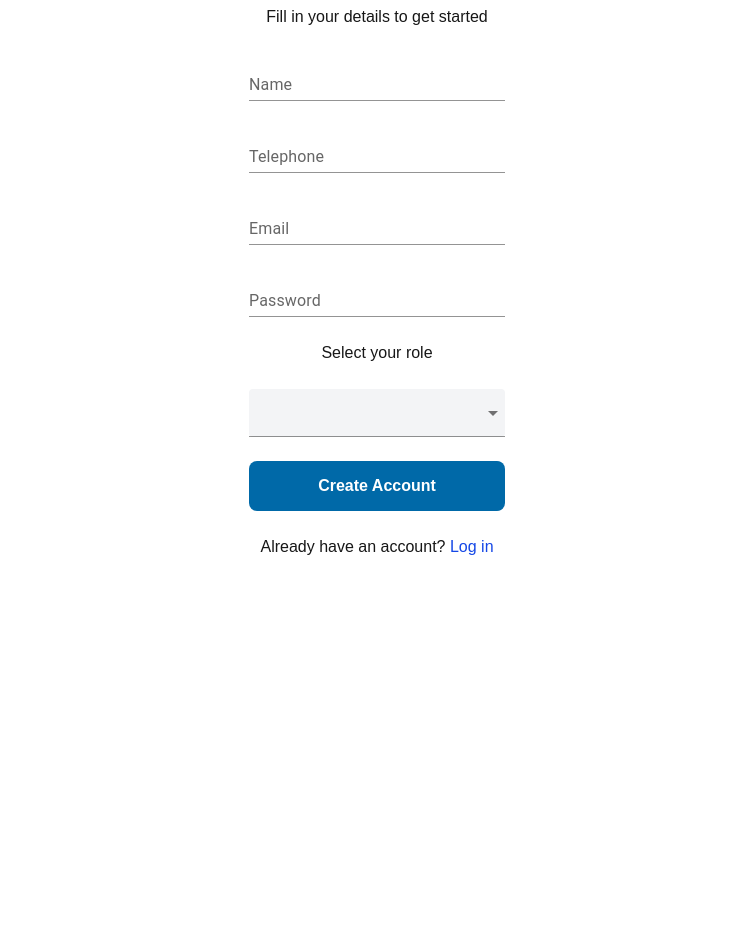
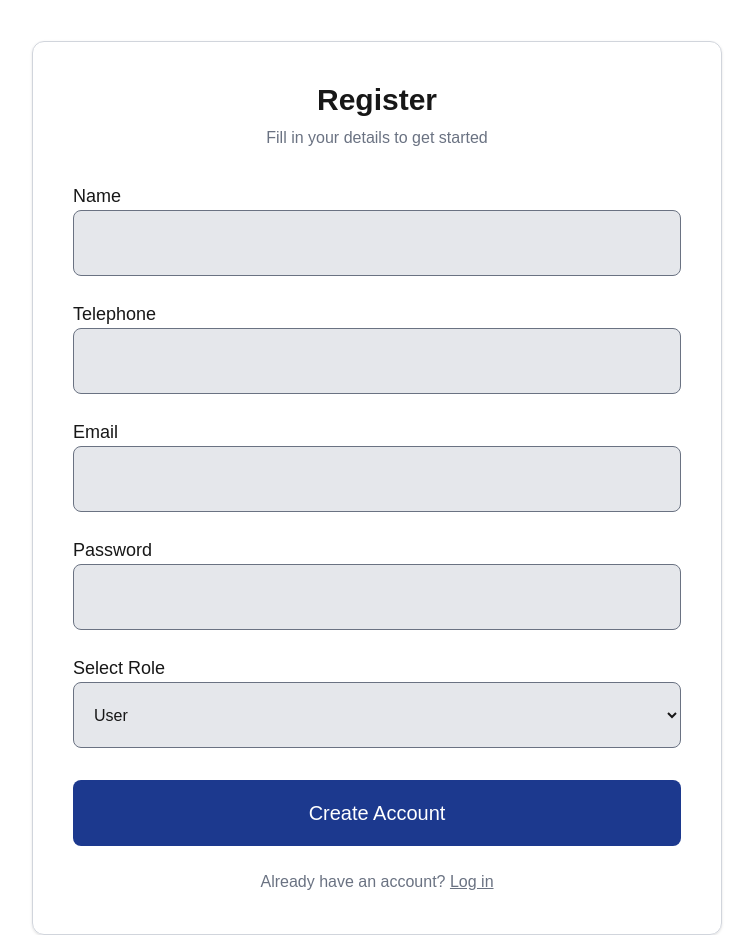
Before and after one commit to ThammanitChai/Front-project, a Next.js app: page /register in a window 1280 px wide. Shown: the part 260-1195 px from the top of the page, without its empty margins (263-1016 px from the left). Before the commit the page ends 893 px from the top, so only its background shows below. Built offline with nearby package versions, Linux system fonts and the light colour scheme.

Commit message:
Fixed Register

```diff
--- a/src/app/login/page.tsx
+++ b/src/app/login/page.tsx
@@ -13,7 +13,7 @@ export default function LoginPage() {
 
   const handleLogin = async () => {
     if (!email || !password) {
-      alert("กรอกข้อมูลให้ครบ")
+      alert("Please Fill Information")
       return
     }
 
@@ -34,7 +34,6 @@ export default function LoginPage() {
   return (
     <div className="min-h-screen flex flex-col items-center justify-start bg-white pt-24">
 
-      {/* Title */}
       <h1 className="text-5xl font-bold mb-4">
         SpaceFlow
       </h1>
@@ -43,7 +42,6 @@ export default function LoginPage() {
         Book your perfect co-working spot
       </p>
 
-      {/* Card */}
       <div className="w-[690px] border border-gray-300 rounded-xl p-10 shadow-sm">
 
         <h2 className="text-3xl font-bold text-center mb-2">
@@ -54,7 +52,6 @@ export default function LoginPage() {
           Enter your credentials to continue
         </p>
 
-        {/* Email */}
         <label className="text-lg">Email</label>
         <input
           type="email"
@@ -63,7 +60,6 @@ export default function LoginPage() {
           className="w-full h-[66px] bg-gray-200 border border-gray-500 rounded-lg px-4 mb-6"
         />
 
-        {/* Password */}
         <label className="text-lg">Password</label>
         <input
           type="password"
@@ -72,7 +68,6 @@ export default function LoginPage() {
           className="w-full h-[66px] bg-gray-200 border border-gray-500 rounded-lg px-4 mb-8"
         />
 
-        {/* Button */}
         <button
           onClick={handleLogin}
           className="w-full h-[66px] bg-blue-900 text-white text-xl rounded-lg hover:bg-blue-800"
@@ -80,7 +75,6 @@ export default function LoginPage() {
           Log in
         </button>
 
-        {/* Register */}
         <p className="text-center text-gray-500 mt-6">
           Don’t have an account?{" "}
           <span
--- a/src/app/register/page.tsx
+++ b/src/app/register/page.tsx
@@ -1,29 +1,108 @@
-import { Button, TextField } from "@mui/material"
-import { Select, MenuItem } from "@mui/material"
-import Link from "next/link"
+"use client"
 
-export default function Register () {
-    return (
-        <main className="w-[100%] flex flex-col items-center justify-center mt-5 ">
-            <div className="text-5xl font-bold text-black">SpaceFlow</div>
-            <div className="mt-3">Book your perfect co-working spot</div>
-            <form className="flex flex-col items-center gap-6 mt-8">
-                <div className="text-2xl font-bold">Register</div>
-                <div>Fill in your details to get started</div>
-                <TextField className="w-[20vw]" variant="standard" label="Name" name="Name"  />
-                <TextField className="w-[20vw]" variant="standard" label="Telephone" name="Telephone" />
-                <TextField className="w-[20vw]" variant="standard" label="Email" name="Email" />
-                <TextField className="w-[20vw]" variant="standard" label="Password" name="Password" />
-                <div>Select your role</div>
-                  <Select className="h-[3em] w-[20vw] bg-gray-100 rounded" variant="standard">
-                    <MenuItem value="Admin">Admin</MenuItem>
-                    <MenuItem value="User">User</MenuItem>
-                </Select>
+import { useState } from "react"
+import { useRouter } from "next/navigation"
 
-                <button className="bg-sky-700 font-extrabold text-white w-[20vw] h-[50px] rounded-lg hover:bg-gray-300 hover:text-sky-700" name="Book Venue">Create Account</button>
-                <div>Already have an account? <Link className="text-blue-700" href="/login">Log in</Link></div>
+export default function RegisterPage() {
+  const router = useRouter()
 
-            </form>
-        </main>
-    )
+  const [name, setName] = useState("")
+  const [tel, setTel] = useState("")
+  const [email, setEmail] = useState("")
+  const [password, setPassword] = useState("")
+  const [role, setRole] = useState("user")
+
+  const handleRegister = () => {
+    if (!name || !tel || !email || !password) {
+      alert("Please fill all fields")
+      return
+    }
+
+    alert("Register success ✅")
+    router.push("/login")
+  }
+
+  return (
+    <div className="min-h-screen flex flex-col items-center justify-start bg-white pt-24">
+
+      <h1 className="text-5xl font-bold mb-4">
+        SpaceFlow
+      </h1>
+
+      <p className="text-gray-500 text-xl mb-10">
+        Book your perfect co-working spot
+      </p>
+
+      <div className="w-[690px] border border-gray-300 rounded-xl p-10 shadow-sm">
+
+        <h2 className="text-3xl font-bold text-center mb-2">
+          Register
+        </h2>
+
+        <p className="text-center text-gray-500 mb-8">
+          Fill in your details to get started
+        </p>
+
+        <label className="text-lg">Name</label>
+        <input
+          type="text"
+          value={name}
+          onChange={(e) => setName(e.target.value)}
+          className="w-full h-[66px] bg-gray-200 border border-gray-500 rounded-lg px-4 mb-6"
+        />
+
+        <label className="text-lg">Telephone</label>
+        <input
+          type="text"
+          value={tel}
+          onChange={(e) => setTel(e.target.value)}
+          className="w-full h-[66px] bg-gray-200 border border-gray-500 rounded-lg px-4 mb-6"
+        />
+
+        <label className="text-lg">Email</label>
+        <input
+          type="email"
+          value={email}
+          onChange={(e) => setEmail(e.target.value)}
+          className="w-full h-[66px] bg-gray-200 border border-gray-500 rounded-lg px-4 mb-6"
+        />
+
+        <label className="text-lg">Password</label>
+        <input
+          type="password"
+          value={password}
+          onChange={(e) => setPassword(e.target.value)}
+          className="w-full h-[66px] bg-gray-200 border border-gray-500 rounded-lg px-4 mb-6"
+        />
+
+        <label className="text-lg">Select Role</label>
+        <select
+          value={role}
+          onChange={(e) => setRole(e.target.value)}
+          className="w-full h-[66px] bg-gray-200 border border-gray-500 rounded-lg px-4 mb-8"
+        >
+          <option value="user">User</option>
+          <option value="admin">Admin</option>
+        </select>
+
+        <button
+          onClick={handleRegister}
+          className="w-full h-[66px] bg-blue-900 text-white text-xl rounded-lg hover:bg-blue-800"
+        >
+          Create Account
+        </button>
+
+        <p className="text-center text-gray-500 mt-6">
+          Already have an account?{" "}
+          <span
+            className="underline cursor-pointer"
+            onClick={() => router.push("/login")}
+          >
+            Log in
+          </span>
+        </p>
+
+      </div>
+    </div>
+  )
 }
```
